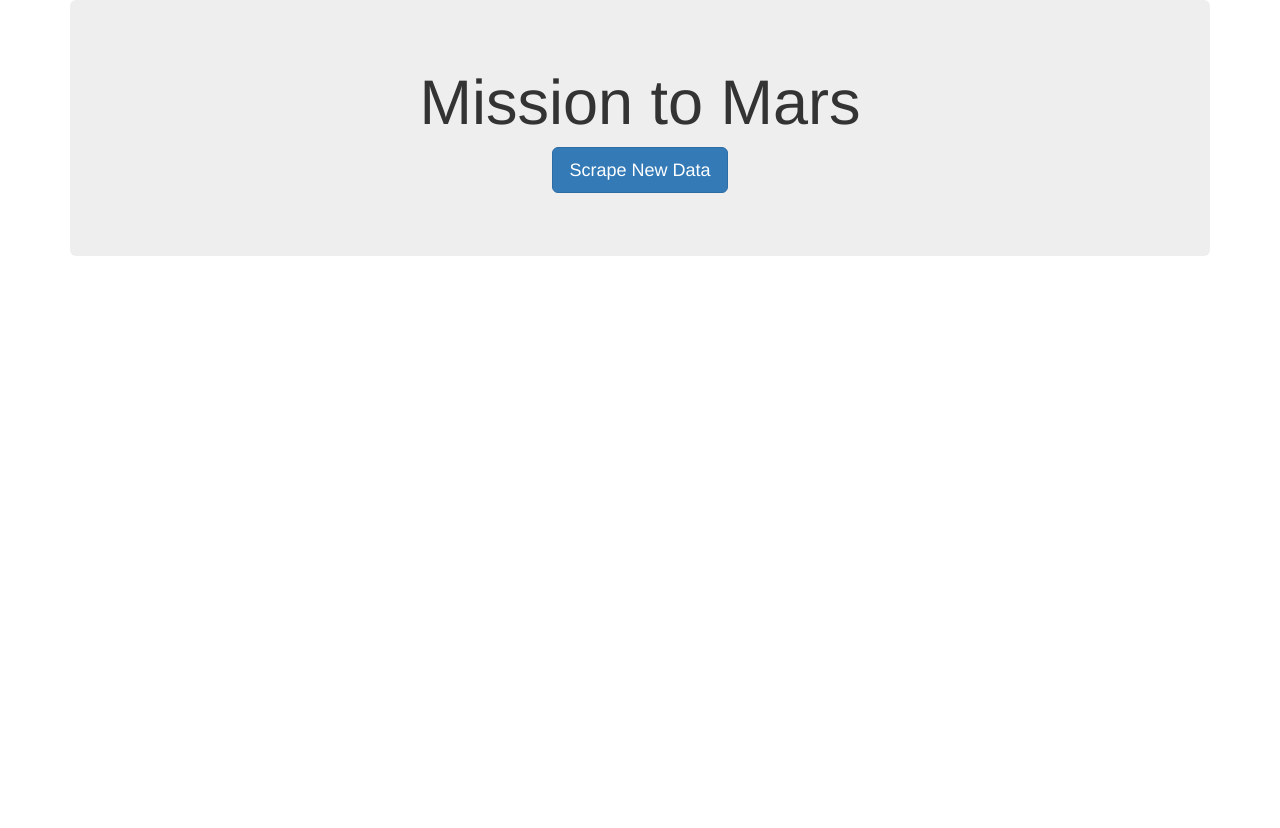
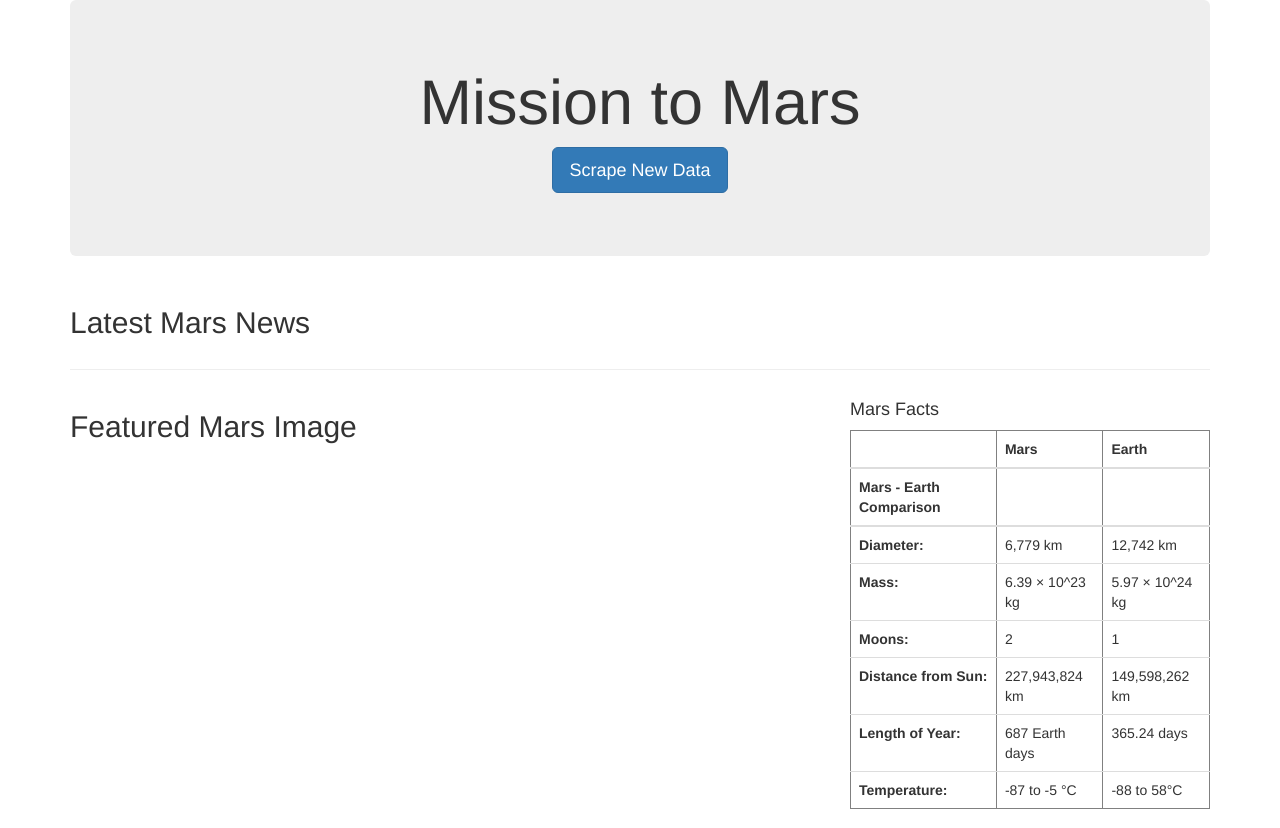
Before and after one commit to colebarnes7/web-scraping-challenge, a Flask app: template Missions_to_Mars/templates/index.html in a window 1280 px wide. Shown: the top 828 px of the page. Before the commit the page ends 256 px from the top, so only its background shows below. Run offline with Flask 2, Linux system fonts and the light colour scheme; the template is opened without the code that fills it, so the values that code supplies are empty; some libraries are stand-ins or nearby versions; grey boxes are pictures that could not be loaded.

Commit message:
completed index.html page

```diff
--- a/Missions_to_Mars/templates/index.html
+++ b/Missions_to_Mars/templates/index.html
@@ -18,6 +18,92 @@
         role="button">Scrape New Data</a></p>
     </div>
 
+    <div class="row">
+      <div class="col-md-12">
+        <h2>Latest Mars News</h2>
+        <h4>{{mars.news_title}}</h4>
+        <p>{{mars.news_p}}</p>
+      </div>
+    </div>
+    <hr>
+
+    <div class="row">
+      <div class="col-md-8">
+        <h2>Featured Mars Image</h2>
+        <img src={{mars.featured_img_url}}>
+      </div>
+      <div class="col-md-4">
+        <h4>Mars Facts</h4>
+        <table border="1" class="table">
+          <thead>
+            <tr style="text-align: right;">
+              <th></th>
+              <th>Mars</th>
+              <th>Earth</th>
+            </tr>
+            <tr>
+              <th>Mars - Earth Comparison</th>
+              <th></th>
+              <th></th>
+            </tr>
+          </thead>
+          <tbody>
+            <tr>
+              <th>Diameter:</th>
+              <td>6,779 km</td>
+              <td>12,742 km</td>
+            </tr>
+            <tr>
+              <th>Mass:</th>
+              <td>6.39 × 10^23 kg</td>
+              <td>5.97 × 10^24 kg</td>
+            </tr>
+            <tr>
+              <th>Moons:</th>
+              <td>2</td>
+              <td>1</td>
+            </tr>
+            <tr>
+              <th>Distance from Sun:</th>
+              <td>227,943,824 km</td>
+              <td>149,598,262 km</td>
+            </tr>
+            <tr>
+              <th>Length of Year:</th>
+              <td>687 Earth days</td>
+              <td>365.24 days</td>
+            </tr>
+            <tr>
+              <th>Temperature:</th>
+              <td>-87 to -5 °C</td>
+              <td>-88 to 58°C</td>
+            </tr>
+          </tbody>
+        </table>
+      </div>
+    </div>
+
+    <div class="row">
+      <h2>Mars Hemispheres</h2>
+      <hr>
+      <div class="col-md-3">
+        <img src={{mars.img_url[0]}} width="250" height="250">
+        <h3>{{mars.title[0]}}</h3>
+      </div>
+      <div class="col-md-3">
+        <img src={{mars.img_url[1]}} width="250" height="250">
+        <h3>{{mars.title[1]}}</h3>
+      </div>
+      <div class="col-md-3">
+        <img src={{mars.img_url[2]}} width="250" height="250">
+        <h3>{{mars.title[2]}}</h3>
+      </div>
+      <div class="col-md-3">
+        <img src={{mars.img_url[3]}} width="250" height="250">
+        <h3>{{mars.title[3]}}</h3>
+      </div>
+    </div>
+
   </div>
 </body>
 
```
